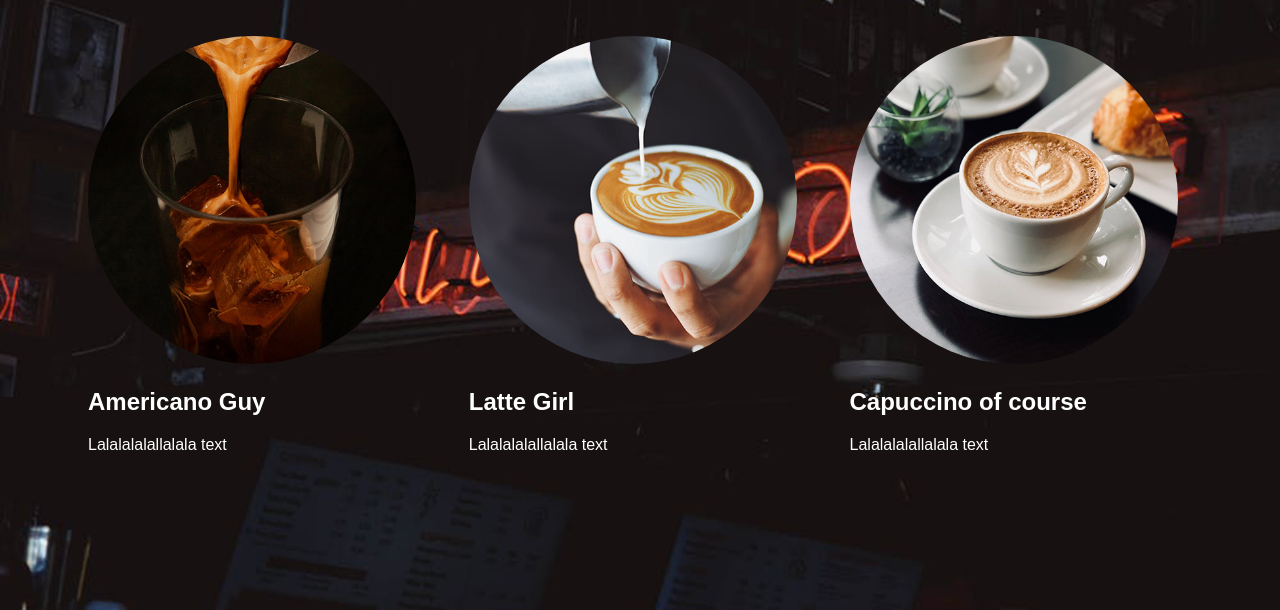
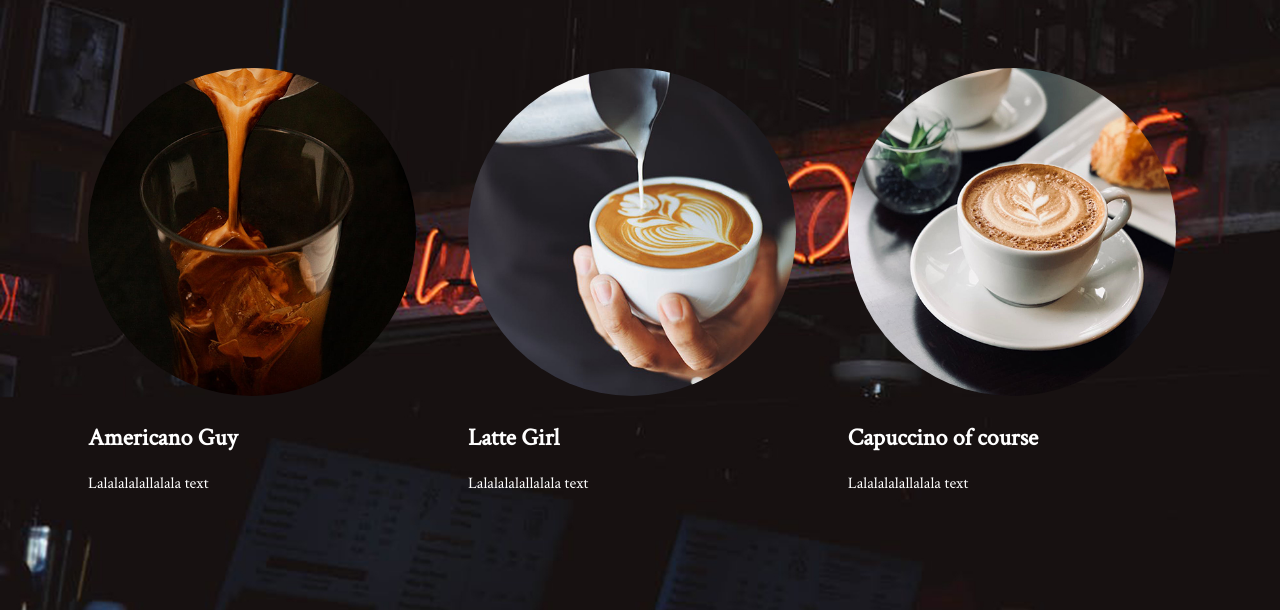
Before and after one commit to Marianarod123/ejercicio1-html5, a plain HTML site: page Index.html in a window 1280 px wide. Shown: the part 190-800 px from the top of the page. Drawn offline with Linux system fonts and the light colour scheme.

Commit message:
Adding Google font

```diff
--- a/Index.html
+++ b/Index.html
@@ -4,6 +4,7 @@
 	<meta charset="UTF-8">
 	<title>Different types of coffee drinkers</title>
 	<link rel="stylesheet" type="text/css" href="style.css">
+	<<link href="https://fonts.googleapis.com/css?family=Crimson+Text&display=swap" rel="stylesheet">
 </head>
 <body>
 	<div id="wrapper">
--- a/style.css
+++ b/style.css
@@ -5,6 +5,7 @@ color:white;
 font-family: sans-serif;
 margin: 0;
 padding:0;
+font-family: 'Crimson Text', serif;
 
 
 }
```
